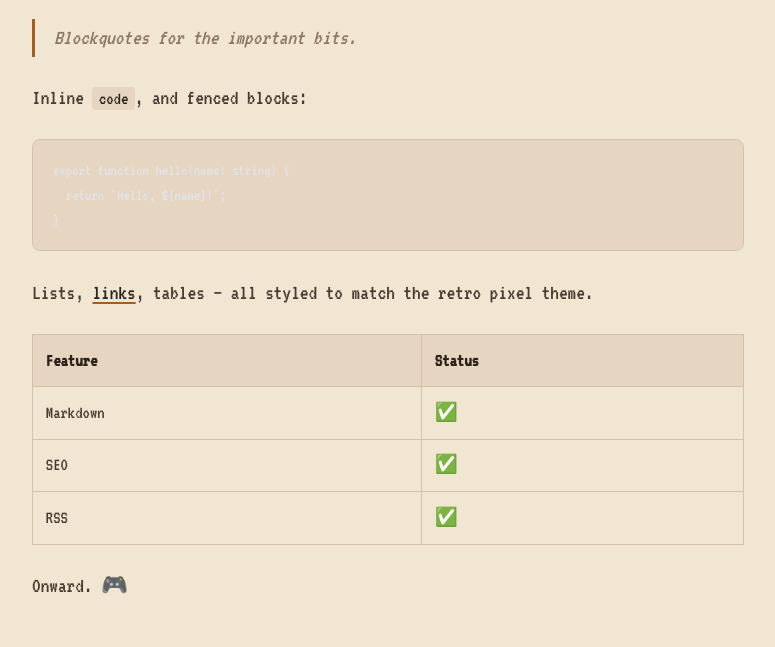
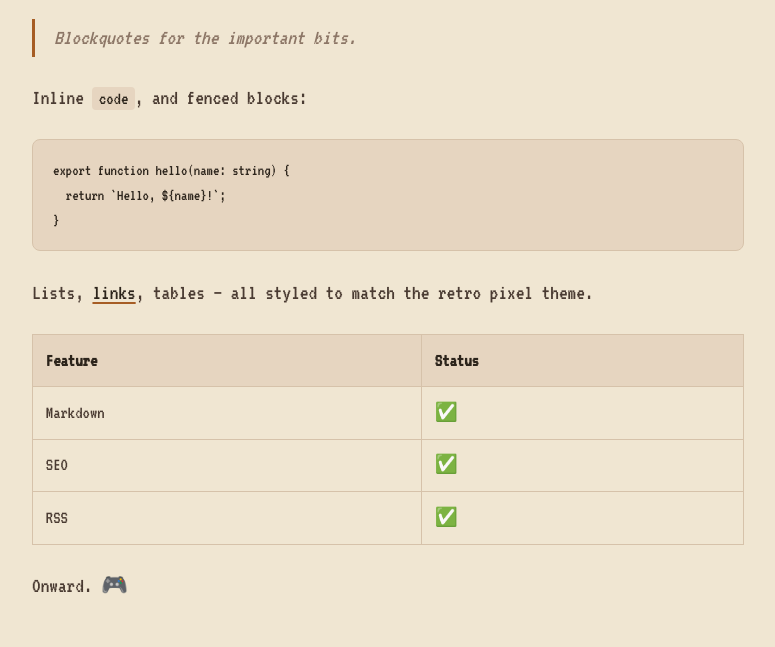
Before and after one commit to 2002Bishwajeet/v2-portfolio, an Astro site: page /blog/welcome-to-the-blog in a window 1280 px wide. Shown: the part 1078-1725 px from the top of the page, without its empty margins (252-1027 px from the left). Built offline with nearby package versions, Linux system fonts and the light colour scheme; Astro itself is replaced by a stand-in of ours; code samples lack their colours.

Commit message:
Use Shiki dual-theme so code snippets stay readable in light mode
Switch code highlighting to github-light/github-dark with defaultColor:false,
driving token colors from CSS variables (--shiki-light/--shiki-dark) per theme.
The code block container keeps the theme palette variables.

```diff
--- a/astro.config.mjs
+++ b/astro.config.mjs
@@ -9,4 +9,13 @@ export default defineConfig({
   site: 'https://about.bishwajeetparhi.dev',
   trailingSlash: 'ignore',
   integrations: [mdx(), sitemap()],
+  markdown: {
+    shikiConfig: {
+      // Emit both light + dark token colors as CSS variables (--shiki-light /
+      // --shiki-dark). `defaultColor: false` means Shiki sets no inline color,
+      // so global.css drives everything from variables per theme.
+      themes: { light: 'github-light', dark: 'github-dark' },
+      defaultColor: false,
+    },
+  },
 });
--- a/src/styles/global.css
+++ b/src/styles/global.css
@@ -490,7 +490,7 @@ footer {
 }
 
 .prose pre {
-    background-color: var(--brown-darkest) !important;
+    background-color: var(--brown-darkest);
     border: 1px solid var(--brown-darker);
     border-radius: 0.5rem;
     padding: 1.1rem 1.25rem;
@@ -502,7 +502,24 @@ footer {
     background: none;
     padding: 0;
     font-size: 1rem;
-    color: inherit;
+}
+
+/* Shiki dual-theme token colors (see shikiConfig in astro.config.mjs).
+   Dark is the site default → use the dark token colors; swap to the light
+   set when the light theme is active. Driven entirely by CSS variables. */
+.prose pre.astro-code,
+.prose pre.astro-code span {
+    color: var(--shiki-dark);
+    font-style: var(--shiki-dark-font-style);
+    font-weight: var(--shiki-dark-font-weight);
+    text-decoration: var(--shiki-dark-text-decoration);
+}
+[data-theme="light"] .prose pre.astro-code,
+[data-theme="light"] .prose pre.astro-code span {
+    color: var(--shiki-light);
+    font-style: var(--shiki-light-font-style);
+    font-weight: var(--shiki-light-font-weight);
+    text-decoration: var(--shiki-light-text-decoration);
 }
 
 .prose img {
```
